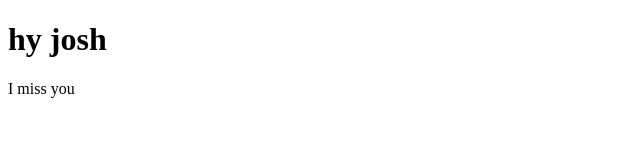
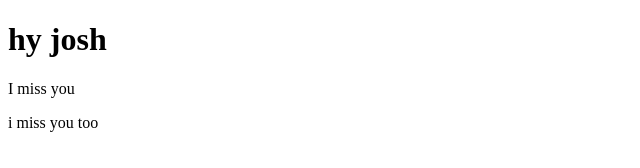
Before and after one commit to brendahuwitonze/josh, a plain HTML site: page index.html in a window 1280 px wide. Shown: the full height of the page, 0-640 px from the left. Drawn offline with Linux system fonts and the light colour scheme.

Commit message:
added a miss u too paragraph

```diff
--- a/index.html
+++ b/index.html
@@ -8,5 +8,6 @@
 <body>
     <h1>hy josh</h1>
     <p>I miss you</p>
+    <p>i miss you too</p>
 </body>
 </html>
```
